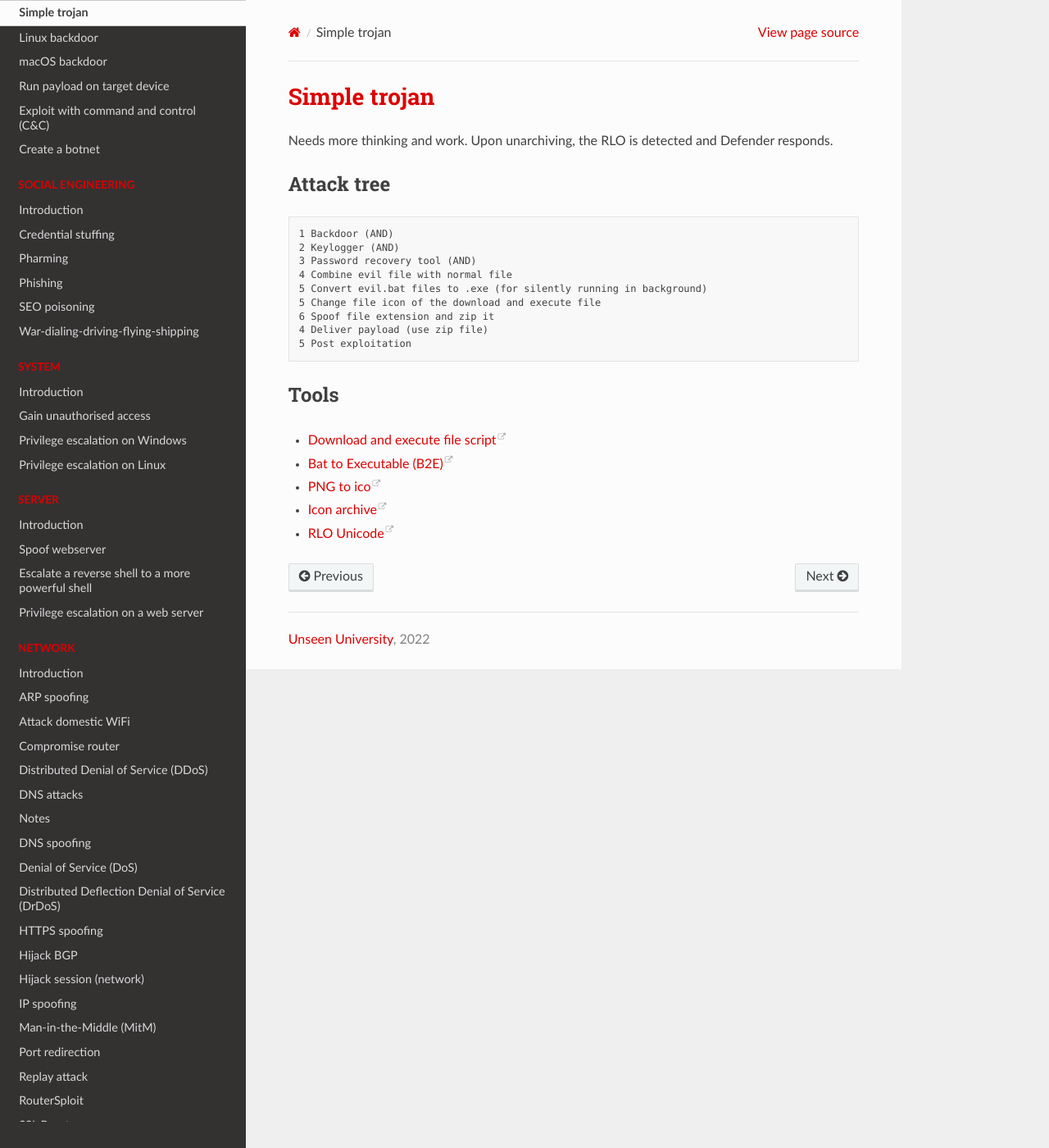
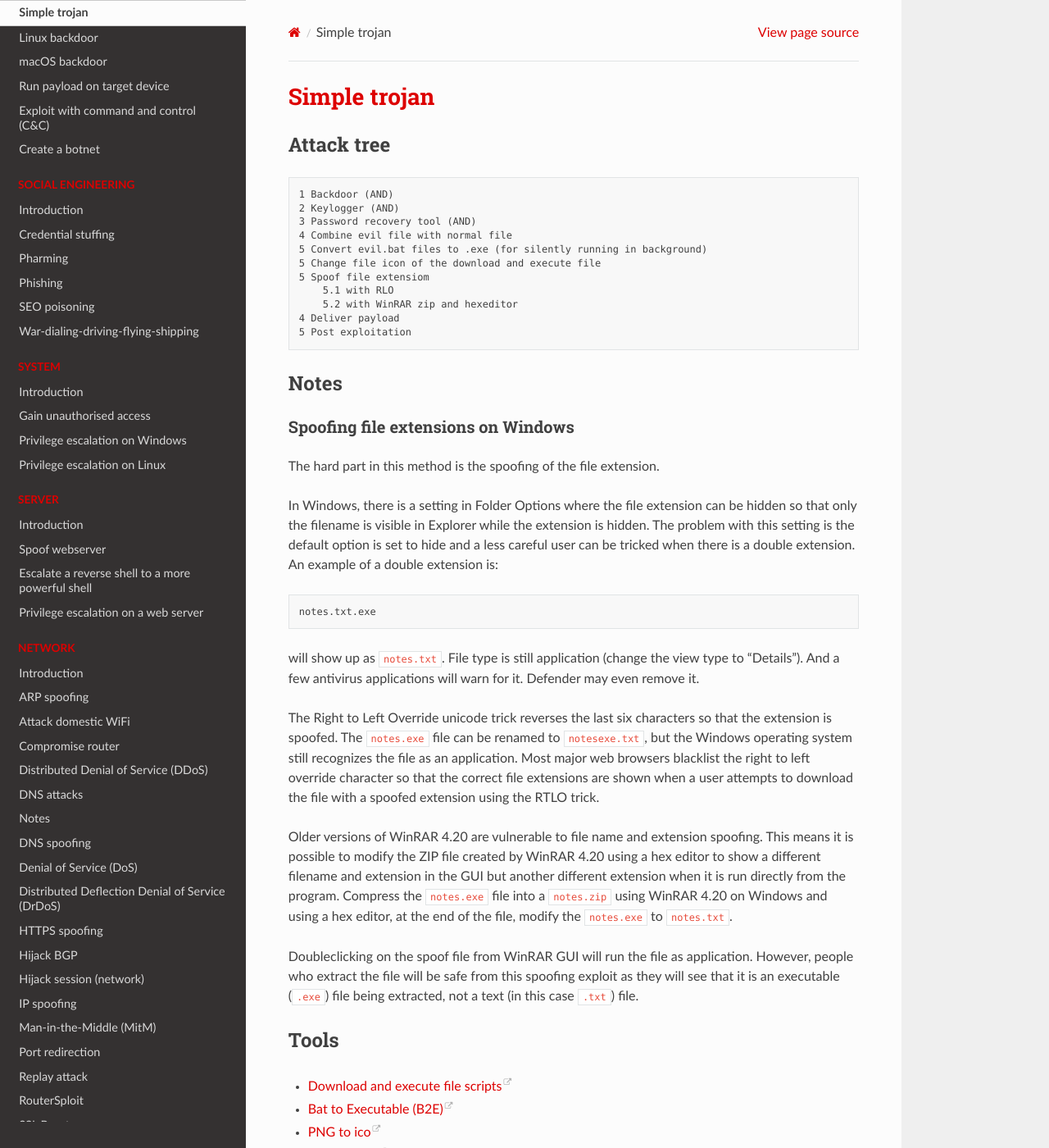
Before and after one commit to tymyrddin/red-basic, a Sphinx documentation site: the page built from source/docs/malware/Trojan.md, in a window 1280 px wide and 1400 px high. Shown: the whole window at 82% size. Built offline with Sphinx 7.4.7 and the Read the Docs theme 2.0.0, drawn with Linux system fonts in a browser that asks for light colours.

Commit message:
simplest trojan and deliver

````diff
--- a/source/docs/malware/Trojan.md
+++ b/source/docs/malware/Trojan.md
@@ -1,6 +1,4 @@
 # Simple trojan
-
-Needs more thinking and work. Upon unarchiving, the RLO is detected and Defender responds.
 
 ## Attack tree
 ```text
@@ -10,15 +8,47 @@ Needs more thinking and work. Upon unarchiving, the RLO is detected and Defender
 4 Combine evil file with normal file
 5 Convert evil.bat files to .exe (for silently running in background)
 5 Change file icon of the download and execute file
-6 Spoof file extension and zip it
-4 Deliver payload (use zip file)
+5 Spoof file extensiom
+    5.1 with RLO
+    5.2 with WinRAR zip and hexeditor
+4 Deliver payload
 5 Post exploitation
 ```
 
+## Notes
+
+### Spoofing file extensions on Windows
+
+The hard part in this method is the spoofing of the file extension.
+
+In Windows, there is a setting in Folder Options where the file extension can be hidden so that only the filename is
+visible in Explorer while the extension is hidden. The problem with this setting is the default option is set to hide
+and a less careful user can be tricked when there is a double extension. An example of a double extension is:
+
+    notes.txt.exe
+
+will show up as `notes.txt`. File type is still application (change the view type to "Details"). And a few antivirus
+applications will warn for it. Defender may even remove it.
+
+The Right to Left Override unicode trick reverses the last six characters so that the extension is spoofed. The
+`notes.exe` file can be renamed to `notesexe.txt`, but the Windows operating system still recognizes the file as an
+application. Most major web browsers blacklist the right to left override character so that the correct file extensions
+are shown when a user attempts to download the file with a spoofed extension using the RTLO trick.
+
+Older versions of WinRAR 4.20 are vulnerable to file name and extension spoofing. This means it is possible to modify
+the ZIP file created by WinRAR 4.20 using a hex editor to show a different filename and extension in the GUI but
+another different extension when it is run directly from the program. Compress the `notes.exe` file into a `notes.zip`
+using WinRAR 4.20 on Windows and using a hex editor, at the end of the file, modify the `notes.exe` to `notes.txt`.
+
+Doubleclicking on the spoof file from WinRAR GUI will run the file as application. However, people who extract the
+file will be safe from this spoofing exploit as they will see that it is an executable (`.exe`) file being extracted, not
+a text (in this case `.txt`) file.
+
 ## Tools
 
-* [Download and execute file script](https://github.com/tymyrddin/nirridit/blob/main/deliver/download-and-execute.bat)
+* [Download and execute file scripts](https://github.com/tymyrddin/nirridit/blob/main/deliver/)
 * [Bat to Executable (B2E)](https://github.com/tokyoneon/B2E/blob/master/Bat_To_Exe_Converter.zip)
 * [PNG to ico](https://cloudconvert.com/png-to-ico)
 * [Icon archive](https://iconarchive.com/)
 * [RLO Unicode](https://unicode-explorer.com/c/202E)
+* [Archive WinRAR V4.20](https://archive.org/details/WinrarV4)
````
